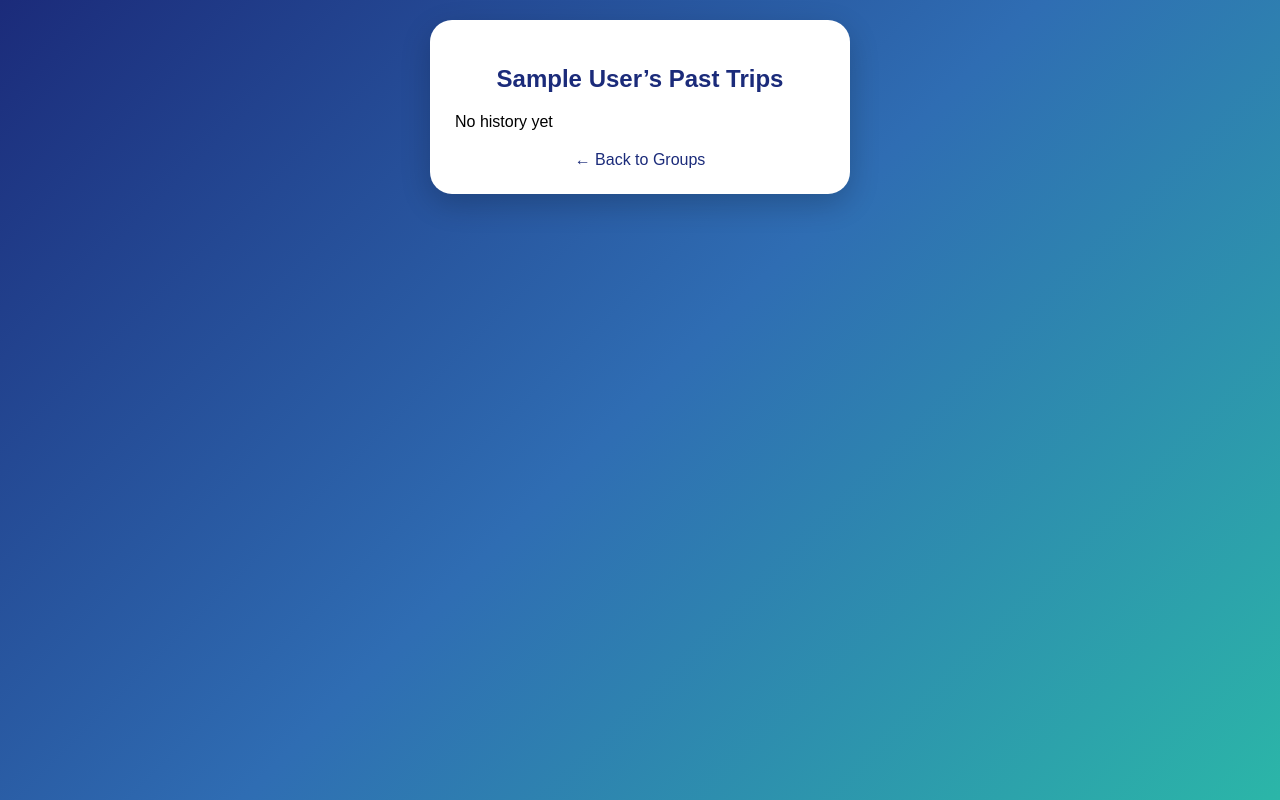
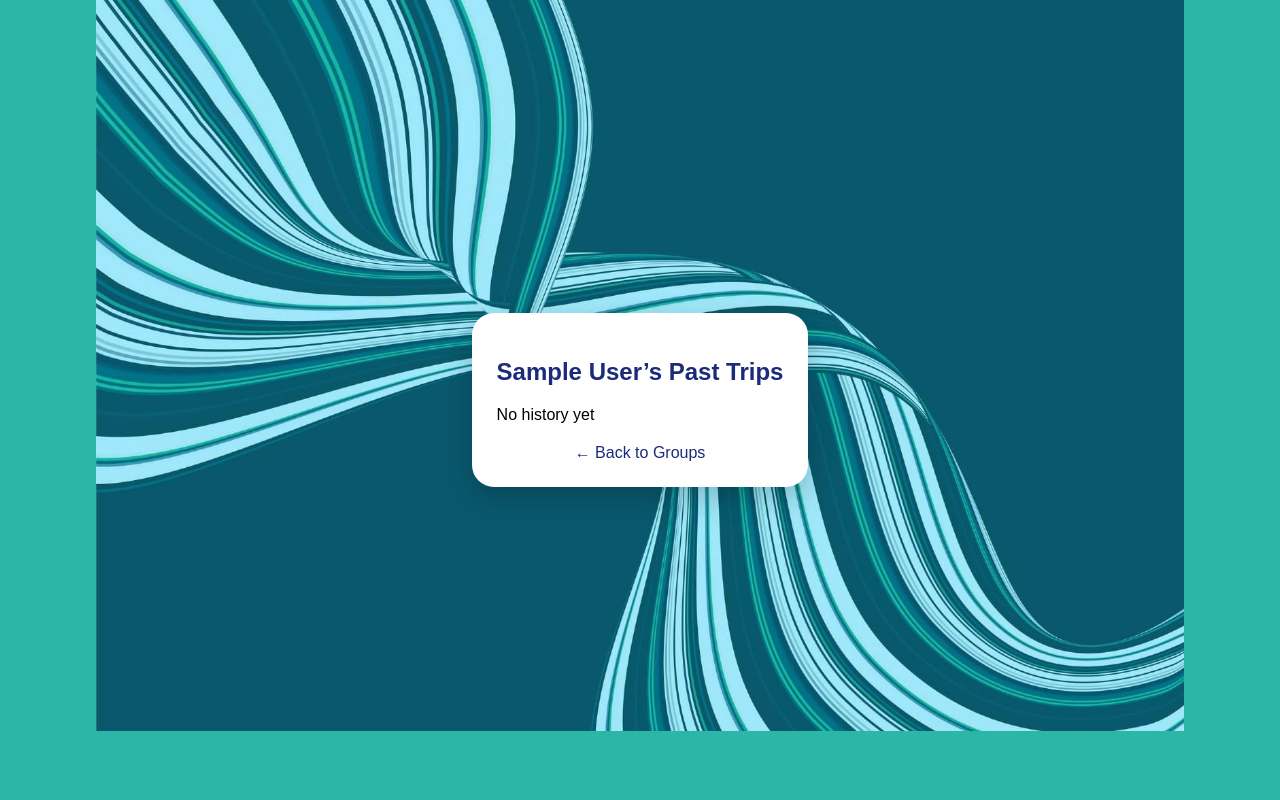
Before and after one commit to varnika29-rbg/splitzee-app, a Flask app: page /history in a window 1280 px wide. Run offline with Flask 3, Linux system fonts and the light colour scheme; the visitor is signed in with stand-in values (Sample User, id 1).

Commit message:
Improve all page background layout
all html body

```diff
--- a/templates/create_group.html
+++ b/templates/create_group.html
@@ -8,11 +8,13 @@
         body {
     margin: 0;
     height: 100vh;
-            background: linear-gradient(135deg,#1b2b7a,#2f6db3,#2bb6a8);
+    font-family: Arial, sans-serif;
+    background: url("{{ url_for('static', filename='app-bg.jpeg') }}") no-repeat center top;
+    background-size: 85%;
+    background-color: #2bb6a8;
     display: flex;
     justify-content: center;
     align-items: center;
-            font-family: Arial, sans-serif;
 }
 
         .card {
--- a/templates/group_selection.html
+++ b/templates/group_selection.html
@@ -11,7 +11,9 @@
     margin: 0;
     height: 100vh;
     font-family: Arial, sans-serif;
-            background: linear-gradient(135deg, #1b2b7a, #2f6db3, #2bb6a8);
+    background: url("{{ url_for('static', filename='app-bg.jpeg') }}") no-repeat center top;
+    background-size: 85%;
+    background-color: #2bb6a8;
     display: flex;
     justify-content: center;
     align-items: center;
--- a/templates/history.html
+++ b/templates/history.html
@@ -8,12 +8,16 @@
         * { box-sizing: border-box; }
 
         body {
-            margin: 0;
-            min-height: 100vh;
-            font-family: Arial, sans-serif;
-            background: linear-gradient(135deg, #1b2b7a, #2f6db3, #2bb6a8);
-            padding: 20px;
-        }
+    margin: 0;
+    height: 100vh;
+    font-family: Arial, sans-serif;
+    background: url("{{ url_for('static', filename='app-bg.jpeg') }}") no-repeat center top;
+    background-size: 85%;
+    background-color: #2bb6a8;
+    display: flex;
+    justify-content: center;
+    align-items: center;
+}
 
         .card {
             background: white;
--- a/templates/join_group.html
+++ b/templates/join_group.html
@@ -8,11 +8,13 @@
         body {
     margin: 0;
     height: 100vh;
-            background: linear-gradient(135deg,#1b2b7a,#2f6db3,#2bb6a8);
+    font-family: Arial, sans-serif;
+    background: url("{{ url_for('static', filename='app-bg.jpeg') }}") no-repeat center top;
+    background-size: 85%;
+    background-color: #2bb6a8;
     display: flex;
     justify-content: center;
     align-items: center;
-            font-family: Arial, sans-serif;
 }
 
         .card {
--- a/templates/login.html
+++ b/templates/login.html
@@ -11,17 +11,18 @@
             box-sizing: border-box;
         }
 
-    body {
+  body {
     margin: 0;
     height: 100vh;
     font-family: Arial, sans-serif;
-    background: url("{{ url_for('static', filename='app-bg.jpeg') }}") no-repeat center;
+    background: url("{{ url_for('static', filename='app-bg.jpeg') }}") no-repeat center top;
     background-size: 85%;
     background-color: #2bb6a8;
     display: flex;
     justify-content: center;
     align-items: center;
 }
+
 
 
 
```
Also changed, not shown: templates/add_expense.html (+11 -6 lines), templates/edit_expense.html (+11 -6 lines), templates/group_dashboard.html (+11 -7 lines), templates/group_settle.html (+11 -6 lines). Lines whose indentation alone changed are shown as unchanged.
